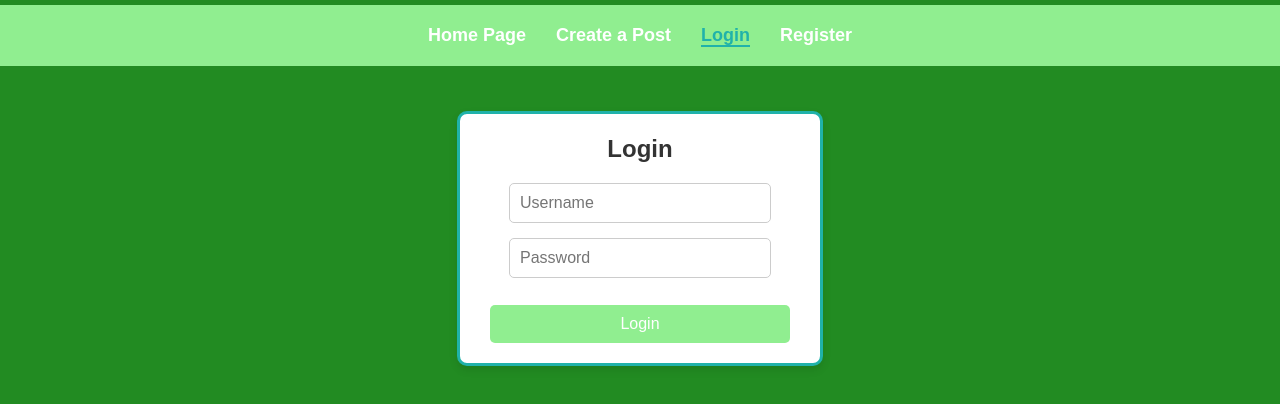
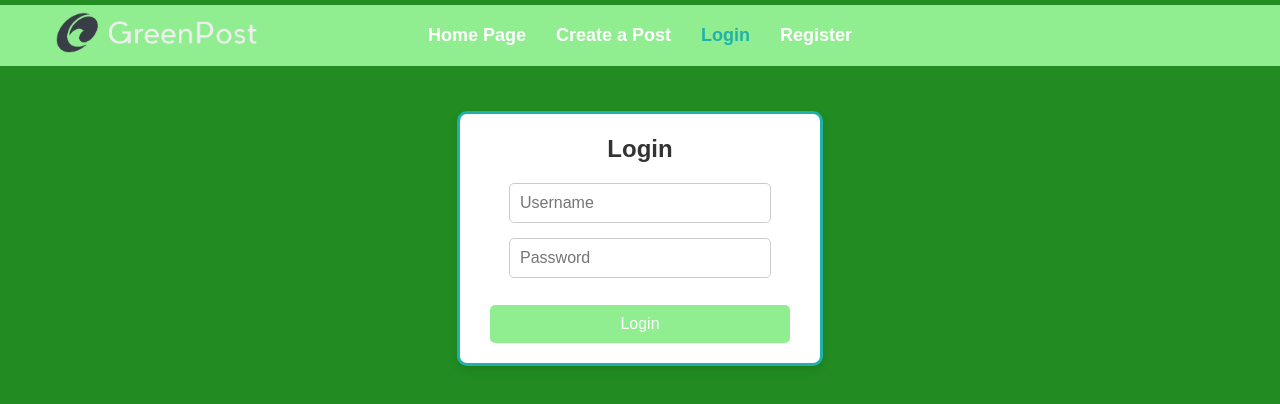
Before and after one commit to JacKoz7/GreenPost, a React (Create React App) app: page /login in a window 1280 px wide. Shown: the top 404 px of the page. Built offline with nearby package versions, Linux system fonts and the light colour scheme.

Commit message:
feat: added logo

```diff
--- a/src/App.css
+++ b/src/App.css
@@ -148,7 +148,6 @@ nav a:hover {
 
 nav a.active {
   color: lightseagreen;
-  border-bottom: 2px solid lightseagreen;
 }
 
 .navButton {
@@ -181,6 +180,21 @@ nav a.active {
   padding: 0.4%;
   border-radius: 8%;
 }
+
+.NavLogo {
+  position: absolute;
+  left: 0px; /* Adjust the value as needed */
+  top: 50%;
+  transform: translateY(-50%);
+  border-bottom: none;
+}
+
+.logoImage {
+  height: 120px; /* Adjust the height as needed */
+  width: auto; /* Maintain aspect ratio */
+  border-bottom: none;
+}
+
 
 
 
--- a/src/App.js
+++ b/src/App.js
@@ -13,6 +13,7 @@ import Registration from "./pages/Registration";
 import { AuthContext } from "./helpers/AuthContext";
 import { useState, useEffect } from "react";
 import axios from "axios";
+import logo from "./images/logo.png";
 
 function App() {
   const [authState, setAuthState] = useState({
@@ -52,6 +53,9 @@ function App() {
       <AuthContext.Provider value={{ authState, setAuthState }}>
         <Router>
           <nav>
+            <NavLink to="/" activeClassName="active" className="NavLogo">
+              <img src={logo} alt="Logo" className="logoImage" />
+            </NavLink>
             <NavLink to="/" activeClassName="active">
               Home Page
             </NavLink>
@@ -72,7 +76,9 @@ function App() {
                 <button onClick={logout} className="navButton">
                   Logout
                 </button>
-                <span className="navUsername">Logged in as {authState.Username}</span>
+                <span className="navUsername">
+                  Logged in as {authState.Username}
+                </span>
               </>
             )}
           </nav>
```
Also changed, not shown: src/images/logo.png (added).
